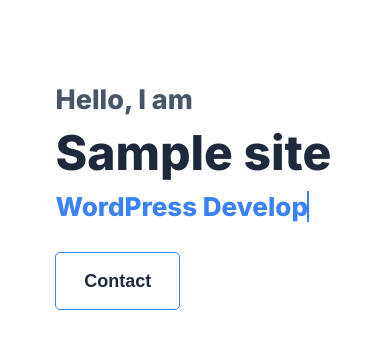
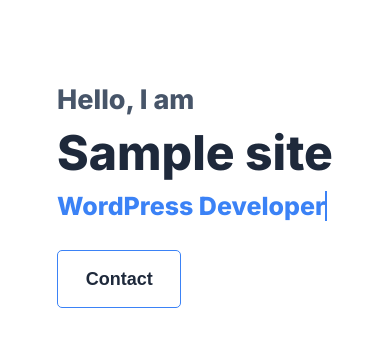
Before and after one commit to aaronhpchan/wordpress-portfolio-theme, a WordPress theme: template themes/portfolio-theme/index.php in a window 390 px wide. Shown: the part 87-434 px from the top of the page. Run offline with PHP 8.4 and a stand-in for WordPress, Linux system fonts and the light colour scheme; the site name, menu and one post (Sample post) are stand-ins, and other content is empty.

Commit message:
Fix text animation

```diff
--- a/themes/portfolio-theme/style.css
+++ b/themes/portfolio-theme/style.css
@@ -1,16 +1,8 @@
 /*
-  Theme Name: Portfolio
-  Theme URI: https://aaronwebdev.com
+  Theme Name: Portfolio Theme
   Author: Aaron Chan
-  Author URI: https://aaronwebdev.com
-  Description: A WordPress theme for portfolio website
   Version: 1.0
-  Requires at least: 5.9
-  Tested up to: 6.7.2
-  Requires PHP: 8.0
-  Text domain: portfolio
 */
-
 /* reset styles */
 * {
   color: inherit;
@@ -213,31 +205,12 @@ p {
   color: #475569;
 }
 .banner-role {
-  position: relative;
+  min-height: 34px;
   font-size: 34px;
   font-weight: 800;
   color: #3b82f6;
+  border-right: 2px solid #3b82f6;
   display: inline;
-  width: 100%;
-}
-.banner-role__text:before {
-  content: "";
-  position: absolute;
-  top: 0;
-  left: 0;
-  height: 100%;
-  width: 100%;
-  background-color: white;
-  border-left: 2px solid #3b82f6;
-  animation: text-animation 4s steps(20) infinite;
-}
-@keyframes text-animation {
-  40%, 60% {
-    left: 100%;
-  }
-  100% {
-    left: 0;
-  }
 }
 .banner-links__wrapper {
   margin-top: 1rem;
@@ -302,6 +275,7 @@ p {
     font-size: 27px;
   }
   .banner-role {
+    min-height: 30.6px;
     font-size: 30.6px;
   }
 }
@@ -313,7 +287,8 @@ p {
     max-width: 290px;
   }
   .banner-role {
-    font-size: 26px;
+    min-height: 25px;
+    font-size: 25px;
   }
 }
 
```
Also changed, not shown: themes/portfolio-theme/css/components/_banner.scss (+5 -24 lines), themes/portfolio-theme/src/index.js (+38 -12 lines).
